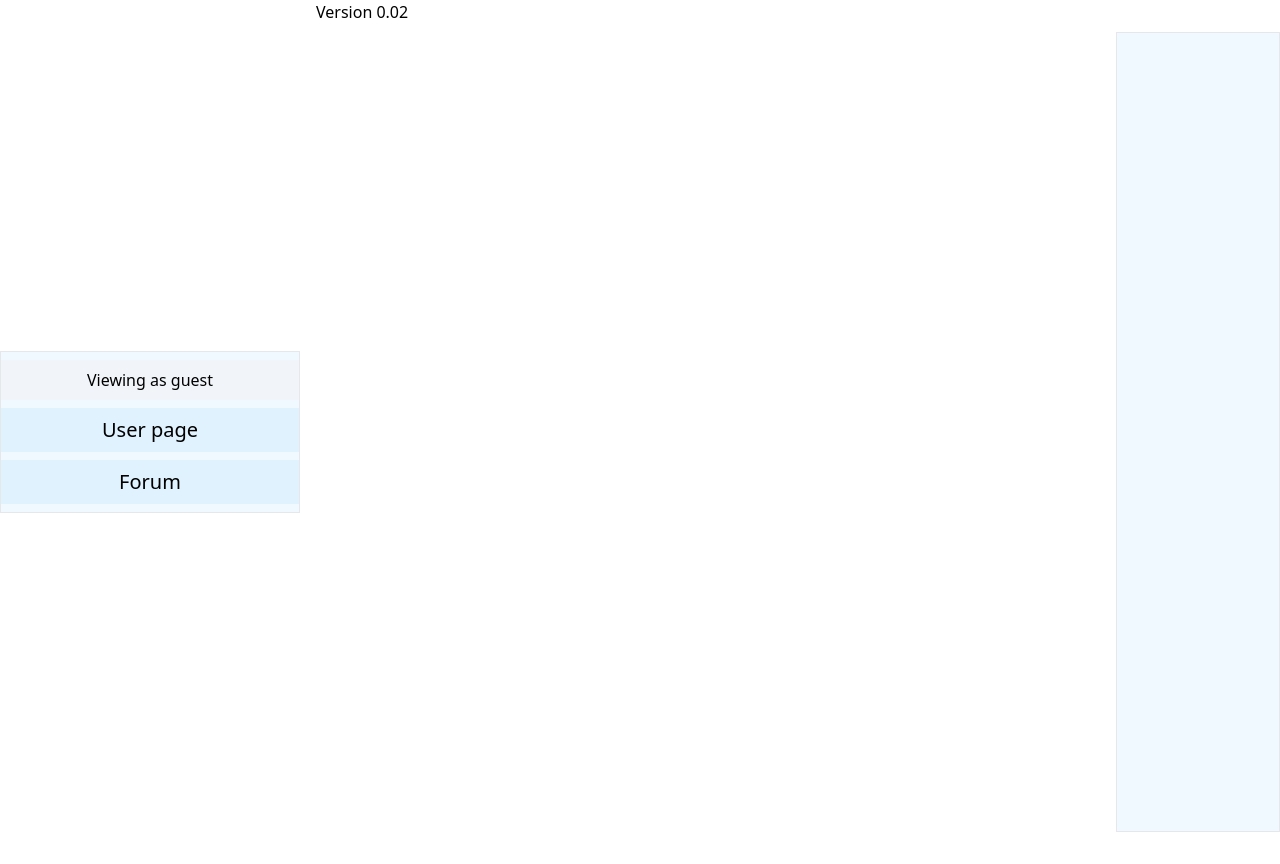
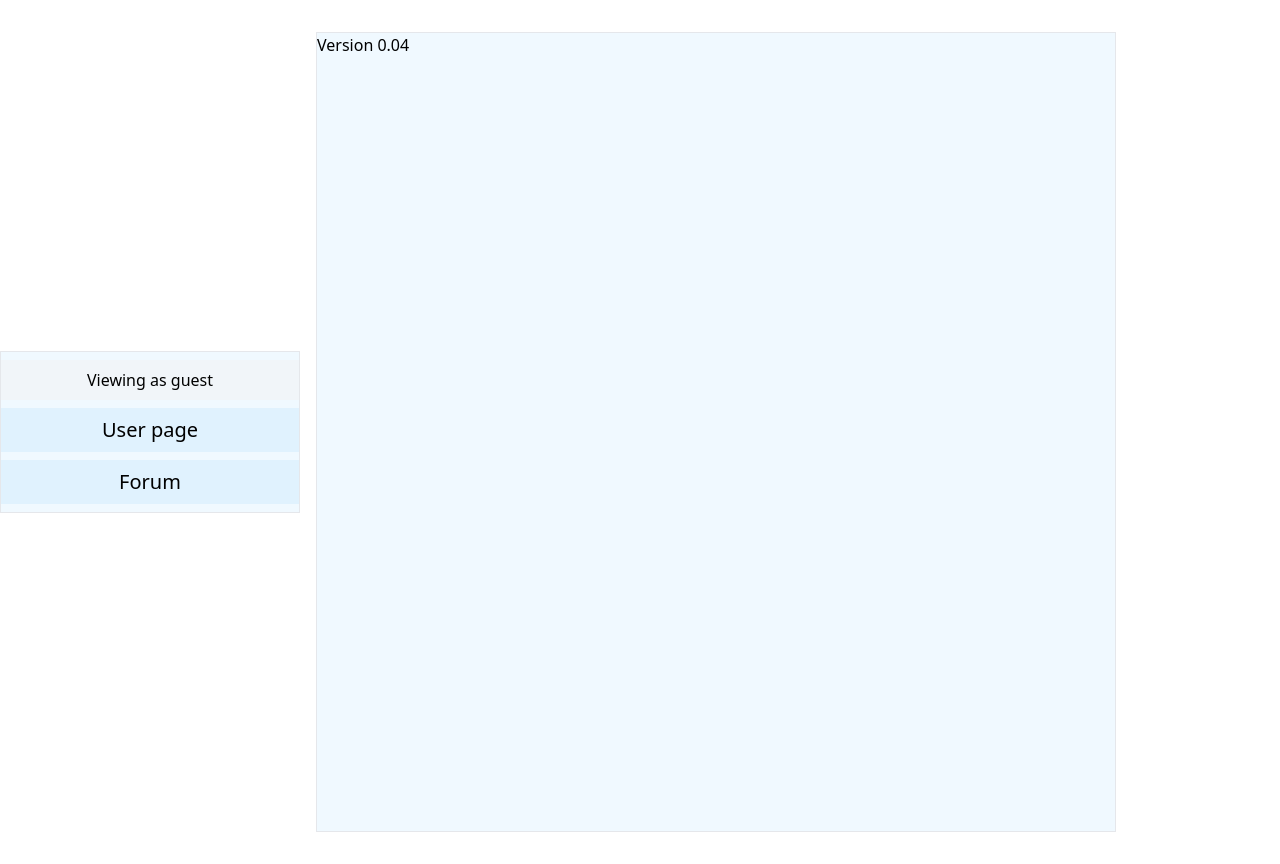
Before and after one commit to ShootingStar91/lightforum, a React (Vite) app in the folder frontend/: page / in a window 1280 px wide. Built offline with nearby package versions, Linux system fonts and the light colour scheme.

Commit message:
Redeploy

```diff
--- a/frontend/src/App.tsx
+++ b/frontend/src/App.tsx
@@ -7,8 +7,7 @@ const App = () => {
   return (
     <div className="grid grid-cols-basic">
       <Menu />
-      Version 0.02
-      <div className="main-div"></div>
+      <div className="main-div">Version 0.04</div>
     </div>
   );
 };
```
